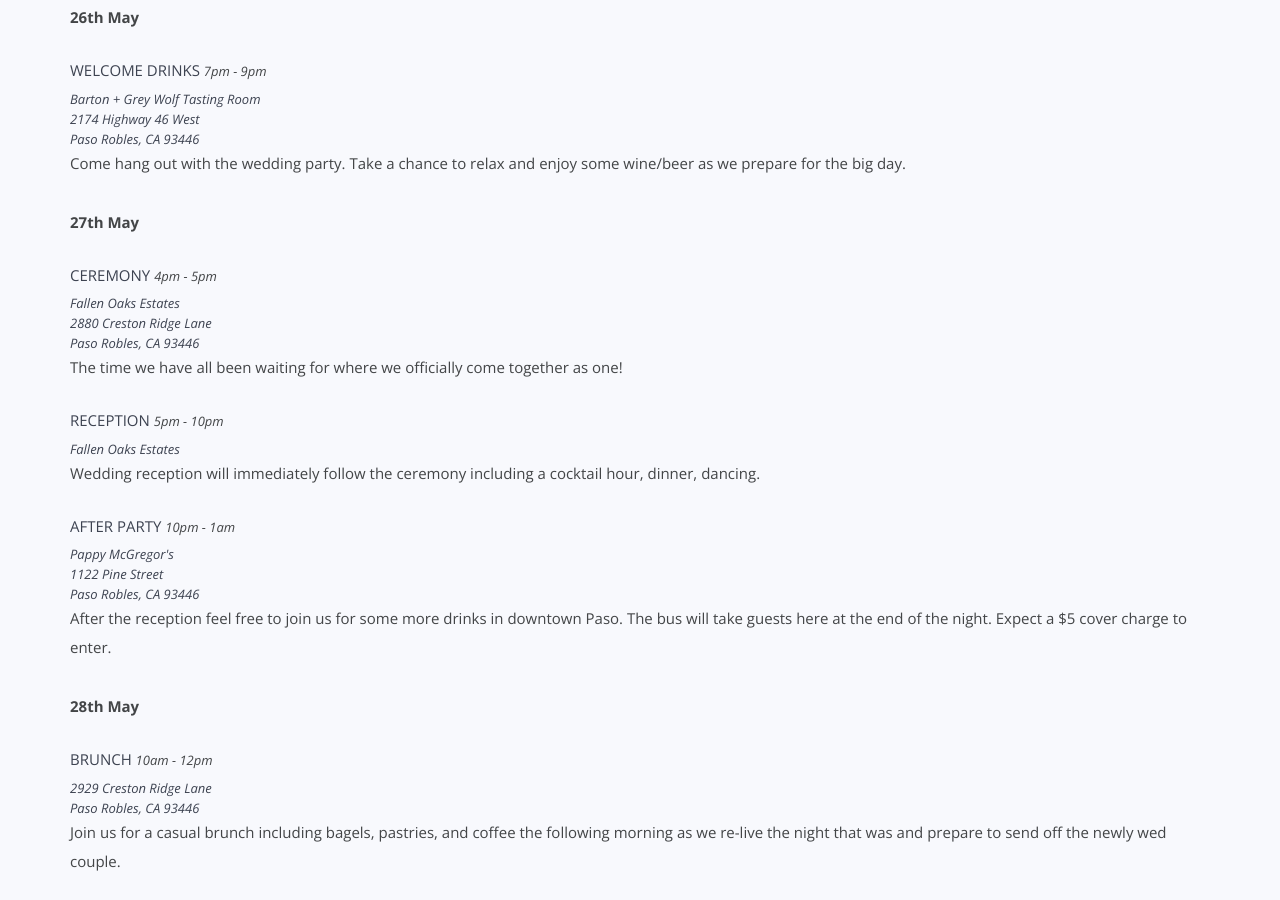
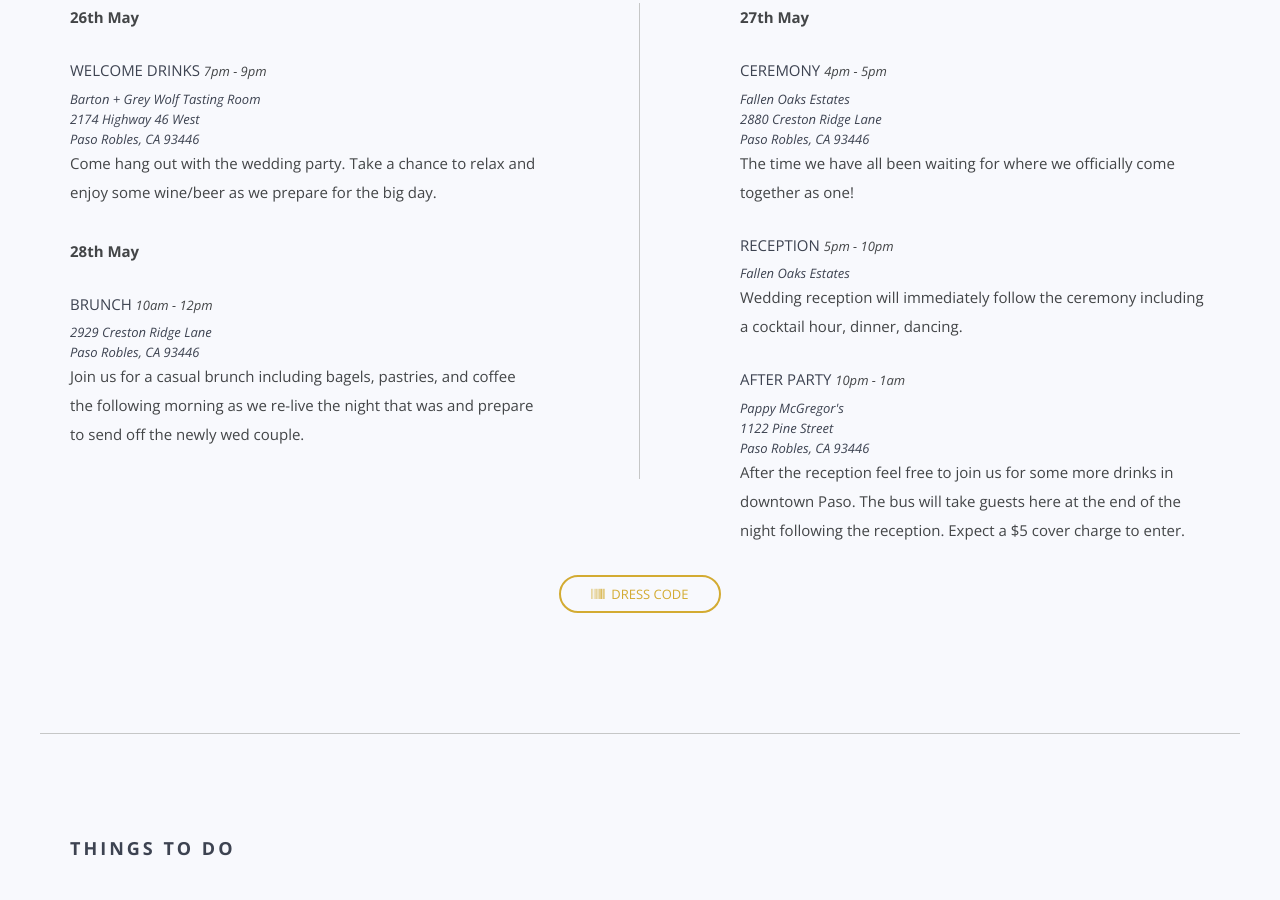
Before and after one commit to williazo/one-in-a-williams, a website: page index.html in a window 1280 px wide. Shown: the part 1622-2522 px from the top of the page. Drawn offline with nearby package versions, Linux system fonts and the light colour scheme; some packages are replaced by stand-ins of ours; a script that the page names is missing; files whose address does not match are found by name.

Commit message:
re-organize events section

```diff
--- a/index.html
+++ b/index.html
@@ -148,7 +148,7 @@
                 </div>
             </div>
             <div class="row">
-                <div class="col-md-12 col-sm-12 col-xs-12">
+                <div class="col-md-6 col-sm-12 col-xs-12 leftcol">
                     <div class="wp3">
                         <p><strong>26th May</strong></p>
                         <h5>Welcome Drinks <span class="time">7PM - 9PM</span></h5>
@@ -160,6 +160,23 @@
                             and enjoy some wine/beer as we prepare for the big day.</p>
                     </div>
                     <div class="wp3">
+                        <p><strong>28th May</strong></p>
+                        <h5>Brunch <span class="time">10AM - 12PM</span></h5>
+                        <span class="location">
+                            2929 Creston Ridge Lane <br>
+                            Paso Robles, CA 93446
+                        </span>
+                        <p>
+                            Join us for a casual brunch including bagels, pastries, and coffee the following morning
+                            as
+                            we
+                            re-live the night that was and prepare to send
+                            off the newly wed couple.
+                        </p>
+                    </div>
+                </div>
+                <div class="col-md-6 col-sm-12 col-xs-12 rightcol">
+                    <div class="wp4">
                         <p><strong>27th May</strong></p>
                         <h5>Ceremony <span class="time">4PM - 5PM</span></h5>
                         <span class="location">
@@ -181,21 +198,8 @@
                             Paso Robles, CA 93446
                         </span>
                         <p>After the reception feel free to join us for some more drinks in downtown Paso. The bus will
-                            take guests here at the end of the night. Expect a $5 cover charge to enter.</p>
-                    </div>
-                    <div class="wp3">
-                        <p><strong>28th May</strong></p>
-                        <h5>Brunch <span class="time">10AM - 12PM</span></h5>
-                        <span class="location">
-                            2929 Creston Ridge Lane <br>
-                            Paso Robles, CA 93446
-                        </span>
-                        <p>
-                            Join us for a casual brunch including bagels, pastries, and coffee the following morning as
-                            we
-                            re-live the night that was and prepare to send
-                            off the newly wed couple.
-                        </p>
+                            take guests here at the end of the night following the reception. Expect a $5 cover charge
+                            to enter.</p>
                     </div>
                 </div>
                 <!-- <div class="col-md-6 col-sm-12 col-xs-12 rightcol"> -->
@@ -371,7 +375,7 @@
                 <div class="col-md-12">
                     <h3 class="header">Travel</h3>
                     <div class="row">
-                        <div class="text-center col-md-6">
+                        <div class="text-center col-md-6 leftcol">
                             <h5>Getting to the Venue</h5>
                             <p>
                                 <i class="fa fa-bus"></i>: A bus will be available to take guests to and from the venue
@@ -392,7 +396,7 @@
                             </p>
                         </div>
                         <div class="row">
-                            <div class="text-center">
+                            <div class="text-center col-md-6 rightcol">
                                 <h5>Getting to Paso</h5>
                                 <p>
                                     <i class="fa fa-plane"></i>: Paso Robles is located in the central coast of
```
